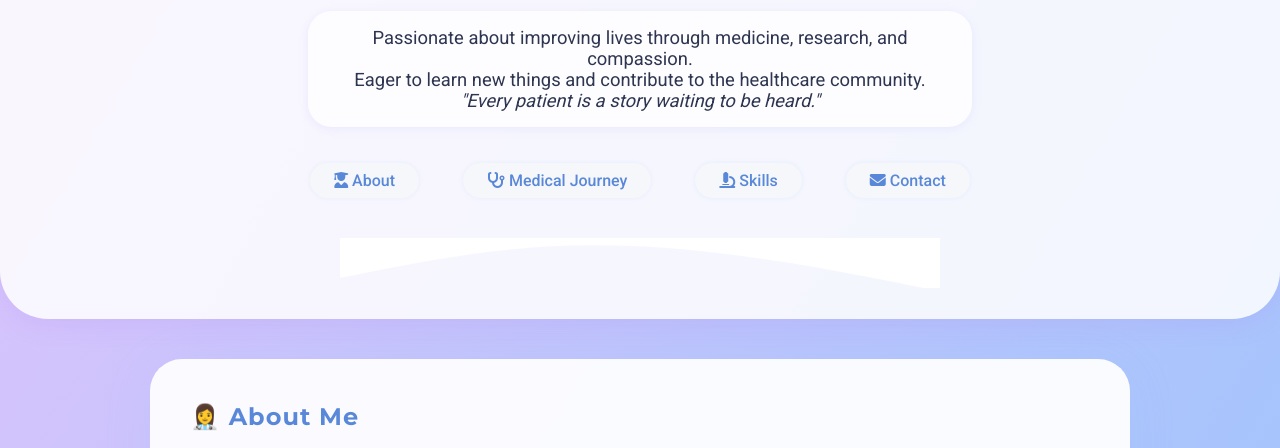
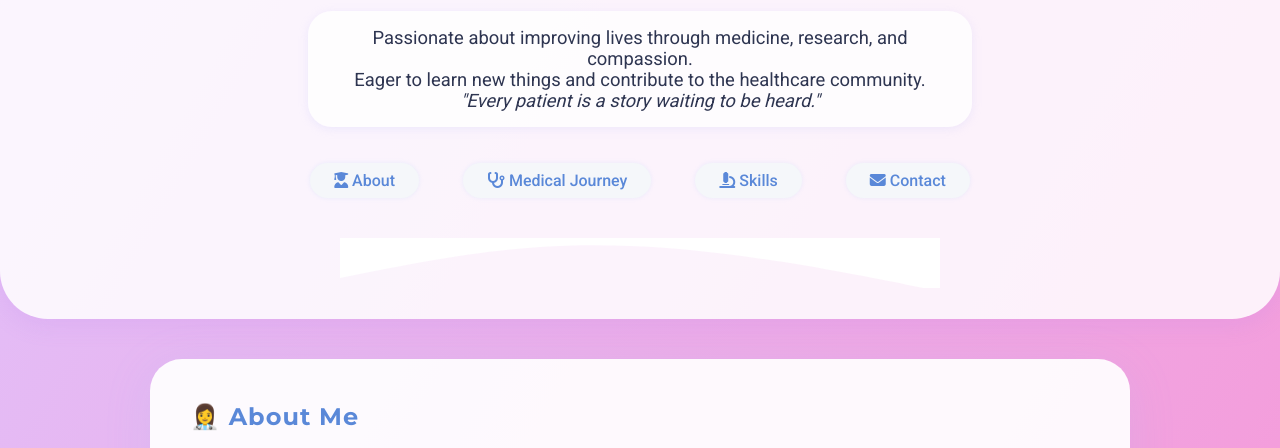
Before and after one commit to rahelzerihundemesse-creator/my_portifolio-, a plain HTML site: page index.html in a window 1280 px wide. Shown: the part 293-741 px from the top of the page. Drawn offline with Linux system fonts and the light colour scheme.

Commit message:
changed color

```diff
--- a/index.html
+++ b/index.html
@@ -3,11 +3,11 @@
 <head>
     <meta charset="UTF-8">
     <meta name="viewport" content="width=device-width, initial-scale=1.0">
-    <title>Dr. Rahel | Medical Portfolio</title>
+    <title>Mrs. Rahel | Medical Portfolio</title>
     <link href="https://fonts.googleapis.com/css2?family=Montserrat:wght@700&family=Roboto:wght@400;500&display=swap" rel="stylesheet">
     <style>
         :root {
-            --main-bg: linear-gradient(120deg,#e0c3fc 0%, #8ec5fc 100%);
+            --main-bg: linear-gradient(120deg,#e0c3fc 0%, #fc8ece 100%);
             --primary: #5a88d8;
             --accent: #a770ef;
             --secondary: #f5f7fa;
```
